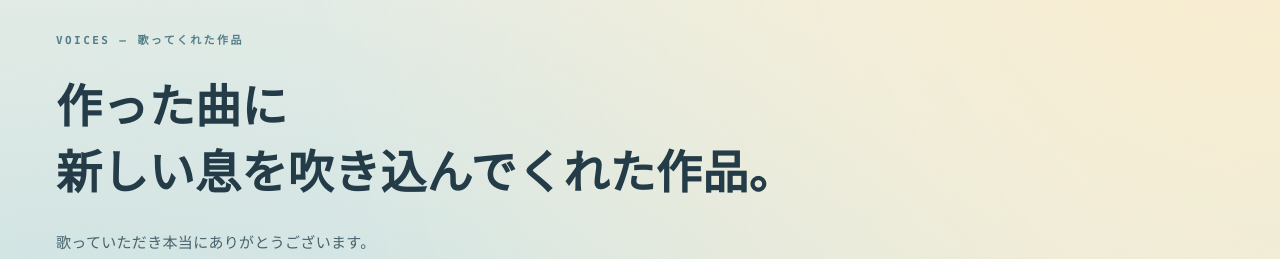
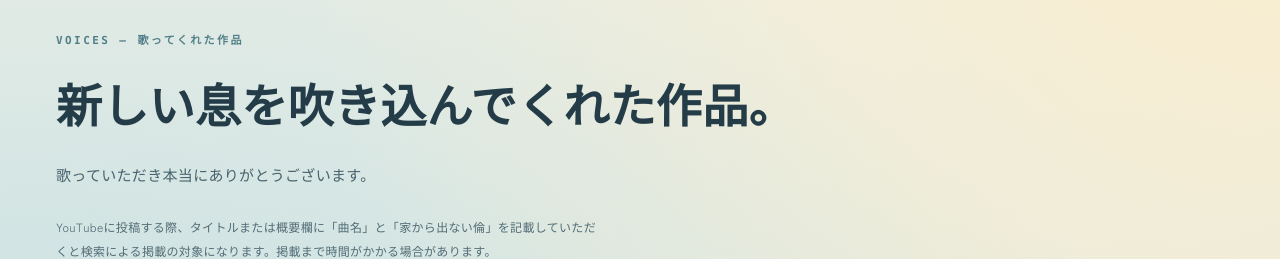
Before and after one commit to iekaradenairin/iekaradenai-site, a Next.js app: page /works/covers in a window 1280 px wide. Shown: the part 250-509 px from the top of the page. Built offline with nearby package versions, Linux system fonts and the light colour scheme.

Commit message:
style: simplify voices page heading

```diff
--- a/components/site/WorksExperience.tsx
+++ b/components/site/WorksExperience.tsx
@@ -42,7 +42,7 @@ export default function WorksExperience({ works, covers, coversPlaylistUrl, chil
         <div key={weather} className="stack works-intro__copy" aria-live="polite">
           <span className="eyebrow">{isCovers ? 'VOICES — 歌ってくれた作品' : 'WORKS — 作品'}</span>
           <h1 className="display display--page">
-            {isCovers ? <>作った曲に<br />新しい息を吹き込んでくれた作品。</> : <>紡いできた作品たち。<br />全部に大切な想いを込めています。</>}
+            {isCovers ? '新しい息を吹き込んでくれた作品。' : <>紡いできた作品たち。<br />全部に大切な想いを込めています。</>}
           </h1>
           <p className="lead works-intro__lead">
             {isCovers ? '歌っていただき本当にありがとうございます。' : '順番に聴く必要はありません。気になる声に耳を傾けてみてください。'}
```
